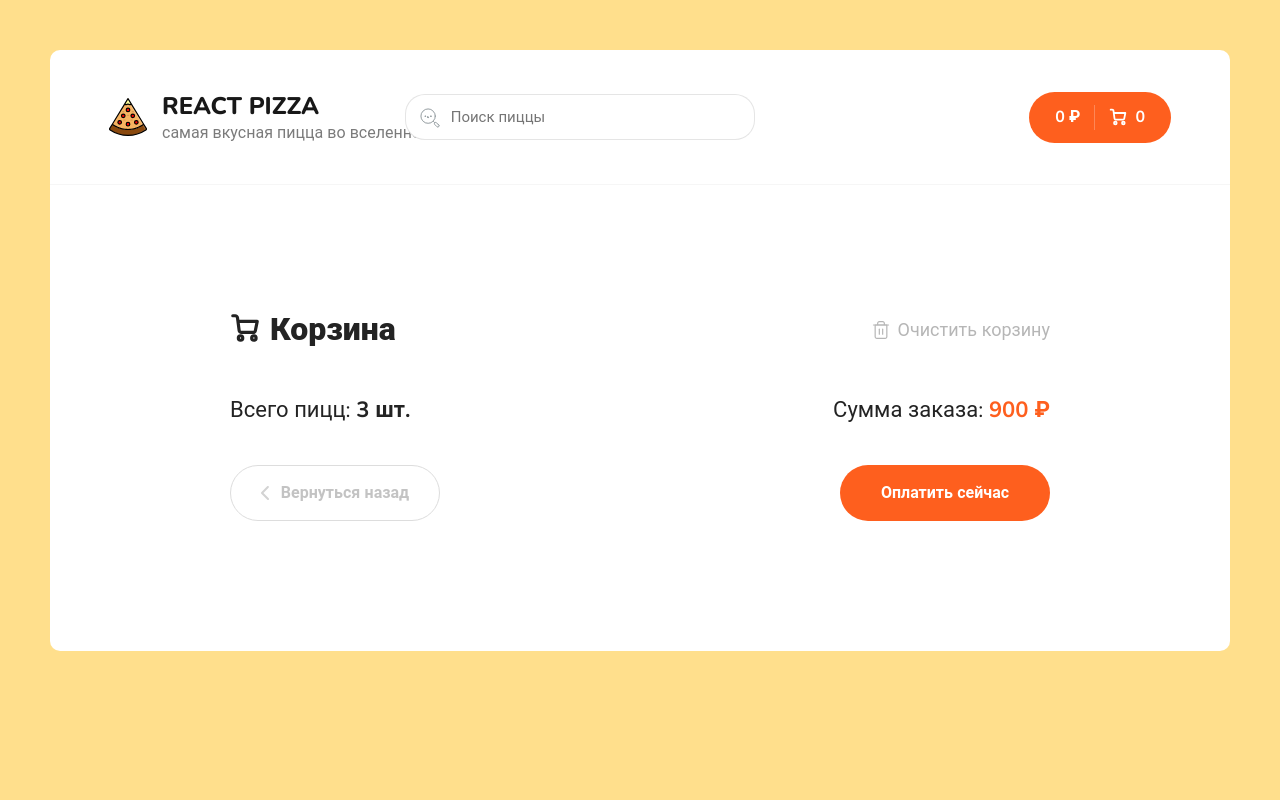
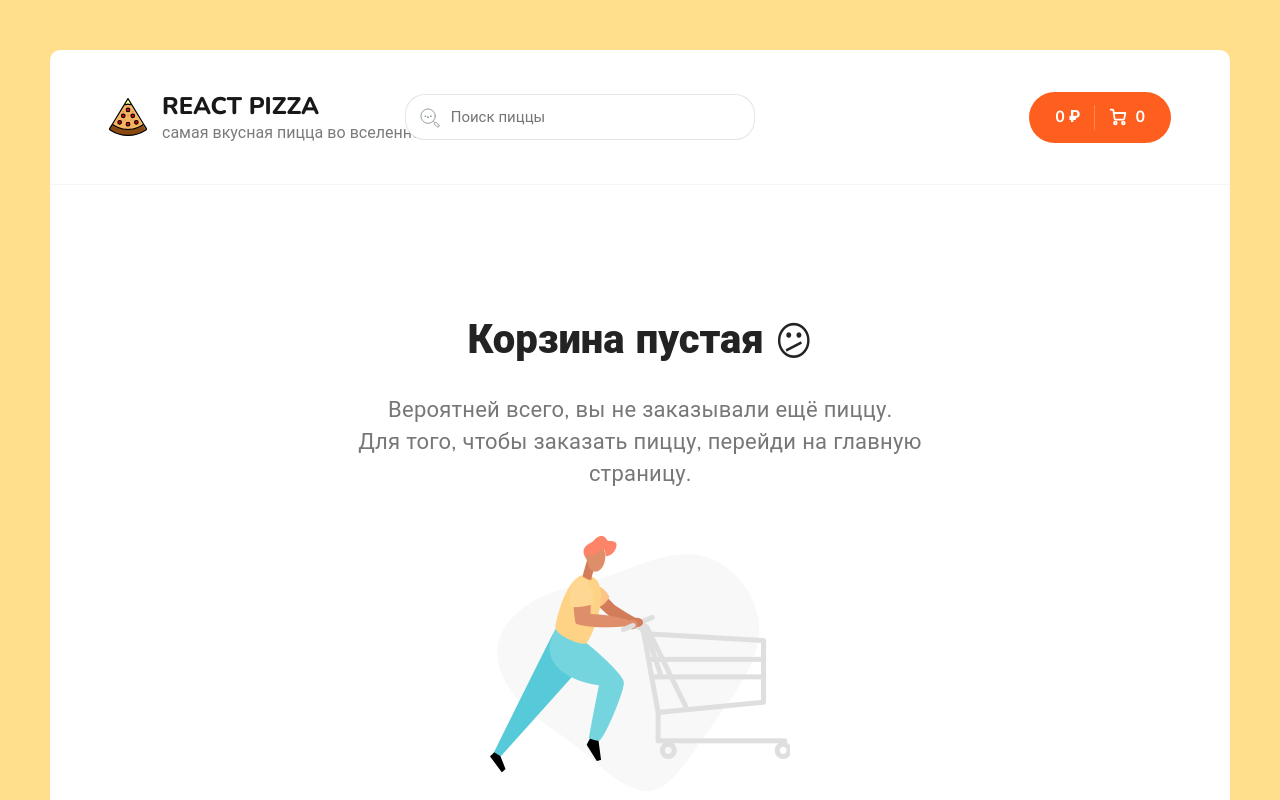
Before and after one commit to Bafmashina/pizza, a React (Create React App) app: page /cart.html in a window 1280 px wide. Shown: the top 800 px of the page. Built offline with nearby package versions, Linux system fonts and the light colour scheme.

Commit message:
Update create EmpyCart and add sumCount, clear

```diff
--- /dev/null
+++ b/src/components/CartEmpty.jsx
@@ -0,0 +1,27 @@
+import React from "react";
+import {Link} from 'react-router-dom'
+
+import cartEmptyImg from '../assets/img/empty-cart.png'
+
+const CartEmpty = () => {
+  return (
+    <>
+      <div class="cart cart--empty">
+        <h2>
+          Корзина пустая <icon>😕</icon>
+        </h2>
+        <p>
+          Вероятней всего, вы не заказывали ещё пиццу.
+          <br />
+          Для того, чтобы заказать пиццу, перейди на главную страницу.
+        </p>
+        <img src={cartEmptyImg} alt="Empty cart" />
+        <Link to="/" class="button button--black">
+          <span>Вернуться назад</span>
+        </Link>
+      </div>
+    </>
+  );
+};
+
+export { CartEmpty };
--- a/src/components/CartItem.jsx
+++ b/src/components/CartItem.jsx
@@ -1,9 +1,9 @@
 import React from "react";
 import { useDispatch } from "react-redux";
 
-import {addItem, minusItem,} from '../redux/slices/cartSlice'
+import {addItem, minusItem, removeItem,} from '../redux/slices/cartSlice'
 
-const CartItem = ({id, title, type, price, count, imageUrl}) => {
+const CartItem = ({size, id, title, type, price, count, imageUrl}) => {
     const dispatch = useDispatch()
 
     const onClickPlus = () => {
@@ -18,6 +18,10 @@
         dispatch(minusItem(id))
     }
 
+    const onClickRemove = () => {
+      dispatch(removeItem(id))
+    }
+
     return(
         <div class="cart__item">
             <div class="cart__item-img">
@@ -29,7 +33,7 @@
             </div>
             <div class="cart__item-info">
               <h3>{title}</h3>
-              <p>{type}, 26 см.</p>
+              <p>{type}, {size} см.</p>
             </div>
             <div class="cart__item-count">
               <div onClick={onClickMinus} class="button button--outline button--circle cart__item-count-minus">
@@ -74,7 +78,7 @@
               <b>{price * count} ₽</b>
             </div>
             <div class="cart__item-remove">
-              <div class="button button--outline button--circle">
+              <div onClick={onClickRemove} class="button button--outline button--circle">
                 <svg
                   width="10"
                   height="10"
--- a/src/components/PizzaBlock/index.jsx
+++ b/src/components/PizzaBlock/index.jsx
@@ -22,7 +22,7 @@
       price,
       imageUrl,
       type: typeNames[activeType],
-      size: activeSize,
+      size: sizes[activeSize],
     }
     dispatch(addItem(item))
   }
--- a/src/pages/Cart.jsx
+++ b/src/pages/Cart.jsx
@@ -1,13 +1,27 @@
 import React from "react";
 import {Link} from 'react-router-dom'
 
+import {CartEmpty} from '../components/CartEmpty'
+
 import {useDispatch, useSelector} from 'react-redux'
 import { CartItem } from "../components/CartItem";
+import { clearItems } from "../redux/slices/cartSlice";
 
 const Cart = () => {
   const dispatch = useDispatch()
-  const items = useSelector((state) => state.cart.items)
+  const {totalPrice, items} = useSelector((state) => state.cart)
 
+  const totalCount = items.reduce((sum, item) => sum + item.count, 0)
+
+  const onClickClear = () => {
+    dispatch(clearItems())
+  }
+
+  if(!totalPrice) {
+    return(
+      <CartEmpty />
+    )
+  }
 
   return (
     <div className="container container--cart">
@@ -45,7 +59,7 @@
             </svg>
             Корзина
           </h2>
-          <div class="cart__clear">
+          <div onClick={onClickClear} class="cart__clear">
             <svg
               width="20"
               height="20"
@@ -95,11 +109,11 @@
           <div class="cart__bottom-details">
             <span>
               {" "}
-              Всего пицц: <b>3 шт.</b>{" "}
+              Всего пицц: <b>{totalCount} шт.</b>{" "}
             </span>
             <span>
               {" "}
-              Сумма заказа: <b>900 ₽</b>{" "}
+              Сумма заказа: <b>{totalPrice} ₽</b>{" "}
             </span>
           </div>
           <div class="cart__bottom-buttons">
--- a/src/redux/slices/cartSlice.js
+++ b/src/redux/slices/cartSlice.js
@@ -37,6 +37,7 @@
     },
     clearItems(state) {
       state.items = [];
+      state.totalPrice = 0
     },
   },
 });
--- a/src/scss/app.scss
+++ b/src/scss/app.scss
@@ -337,17 +337,18 @@
   }
 
   &--empty {
-    margin: 0 auto;
-    width: 560px;
+    margin: 100px auto;
+    width: 650px;
     text-align: center;
 
     h2 {
-      font-size: 32px;
-      margin-bottom: 10px;
+      font-size: 40px;
+      font-weight: 800;
+      margin-bottom: 40px;
     }
 
     p {
-      font-size: 18px;
+      font-size: 22px;
       line-height: 145.4%;
       letter-spacing: 0.01em;
       color: #777777;
```
